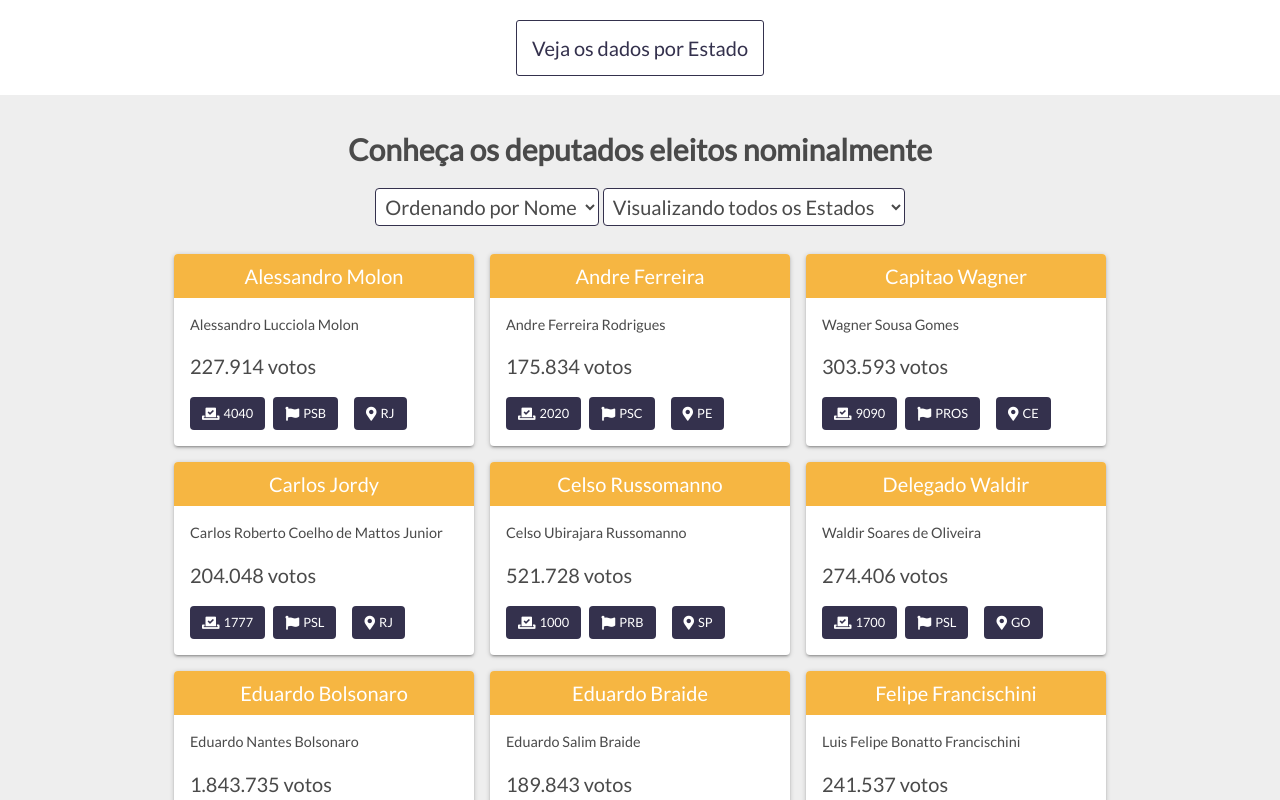
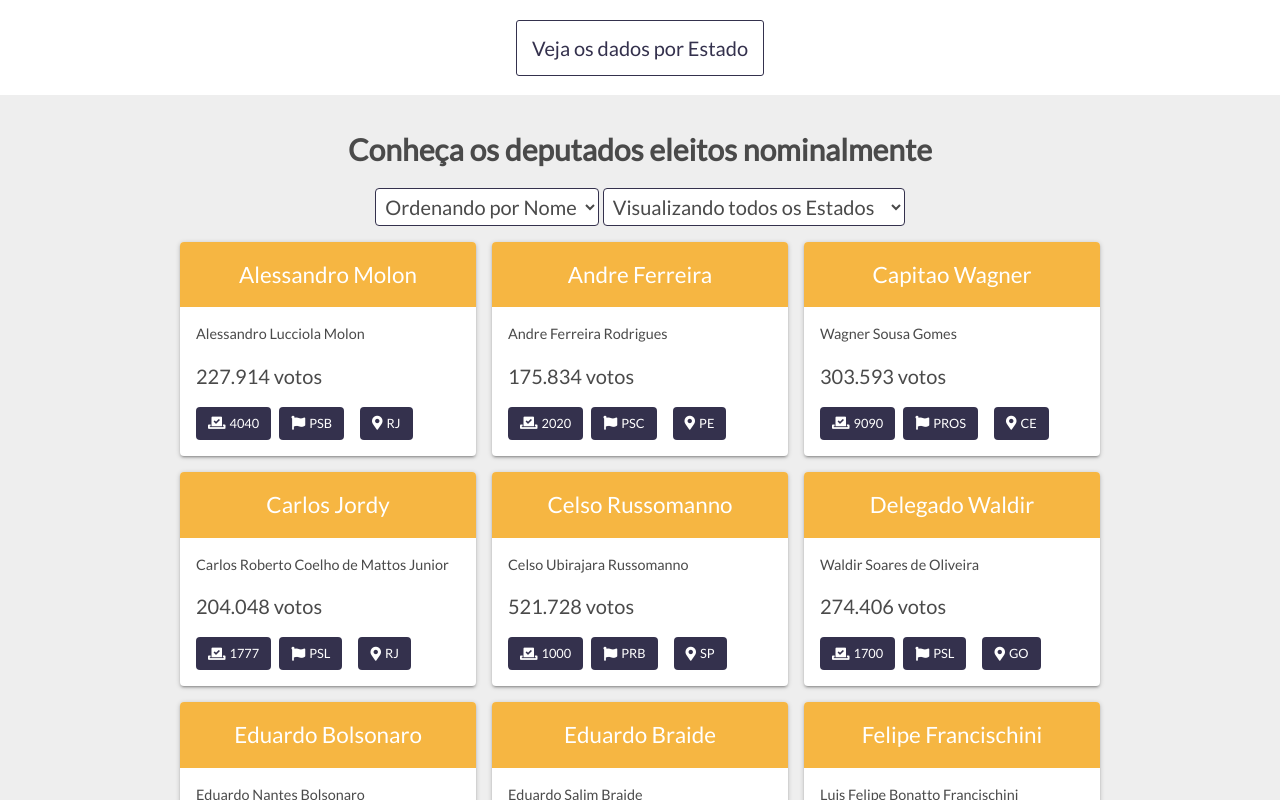
Before and after one commit to legislativo-br/legislativo-br.github.io, a React (Create React App) app: page /#/ in a window 1280 px wide. Shown: the part 1600-2400 px from the top of the page. Built offline with nearby package versions, Linux system fonts and the light colour scheme.

Commit message:
CandidatesList: use CSS grid

```diff
--- a/src/components/CandidateBox.js
+++ b/src/components/CandidateBox.js
@@ -2,38 +2,9 @@ import React from "react";
 import styled from "styled-components";
 
 import Chip from "./Chip";
+import { Card, CardTitle, CardContent } from '../styles';
 import { formatNumber } from "../support/utils";
 import { ChipsContainer } from '../styles';
-
-// inspired by Quasar Framework Card style
-const Container = styled.div`
-  position: relative;
-  width: 300px;
-  margin: 8px;
-  box-shadow: 0 1px 5px rgba(0, 0, 0, 0.2), 0 2px 2px rgba(0, 0, 0, 0.14),
-    0 3px 1px -2px rgba(0, 0, 0, 0.12);
-  border-radius: 4px;
-  background-color: white;
-  text-align: left;
-  overflow: hidden;
-
-  .section {
-    padding: 1rem;
-  }
-
-  /* for mobile screens */
-  @media screen and (max-width: 527px) {
-    width: 100%;
-  }
-`;
-
-const CandidateUrneName = styled.div`
-  text-align: center;
-  margin: 0;
-  padding: 7px 12px;
-  background-color: #F6B642;
-  color: white;
-`;
 
 const CandidateName = styled.p`
   font-size: 0.9rem;
@@ -51,11 +22,12 @@ const Component = props => {
   } = props.candidate;
 
   return (
-    <Container>
-      <CandidateUrneName>
+    <Card>
+      <CardTitle>
         <span>{urne_name}</span>
-      </CandidateUrneName>
-      <div className="section">
+      </CardTitle>
+
+      <CardContent>
         <CandidateName>{name}</CandidateName>
 
         <p>{formatNumber(votes)} votos</p>
@@ -65,8 +37,8 @@ const Component = props => {
           <Chip icon="fas fa-flag" label={sigla_party} />
           <Chip icon="fas fa-map-marker-alt" label={state_sigla} />
         </ChipsContainer>
-      </div>
-    </Container>
+      </CardContent>
+    </Card>
   );
 };
 
--- a/src/pages/main/components/CandidatesList.js
+++ b/src/pages/main/components/CandidatesList.js
@@ -11,10 +11,19 @@ import CandidatesFilter from './CandidatesFilter';
 import { Section, Content, Container } from '../../../styles';
 
 const CandidatesListContainer = styled.div`
-  display: flex;
-  flex-wrap: wrap;
-  justify-content: center;
-  margin-top: 1em;
+  display: grid;
+  grid-template-columns: repeat(3, 1fr);
+  grid-gap: 1rem;
+  margin: 1rem auto;
+  max-width: 920px;
+
+  @media screen and (max-width: 552px) {
+    grid-template-columns: 1fr;
+  }
+
+  @media screen and (min-width: 553px) and (max-width: 992px) {
+    grid-template-columns: repeat(2, 1fr);
+  }
 `;
 
 export default class CandidatesList extends Component {
--- a/src/pages/main/index.js
+++ b/src/pages/main/index.js
@@ -2,7 +2,7 @@ import React from 'react';
 import Header from './components/Header';
 import GeneralVision from './components/GeneralVision';
 import CandidatesList from './components/CandidatesList'
-import { PageContainer } from '../../styles';
+import { PageContainer, Container } from '../../styles';
 import Banner from '../../components/Banner';
 
 export default class IndexPage extends React.Component {
@@ -15,7 +15,9 @@ export default class IndexPage extends React.Component {
 
         <GeneralVision />
 
-        <CandidatesList />
+        <Container>
+          <CandidatesList />
+        </Container>
       </PageContainer>
     )
   }
```
